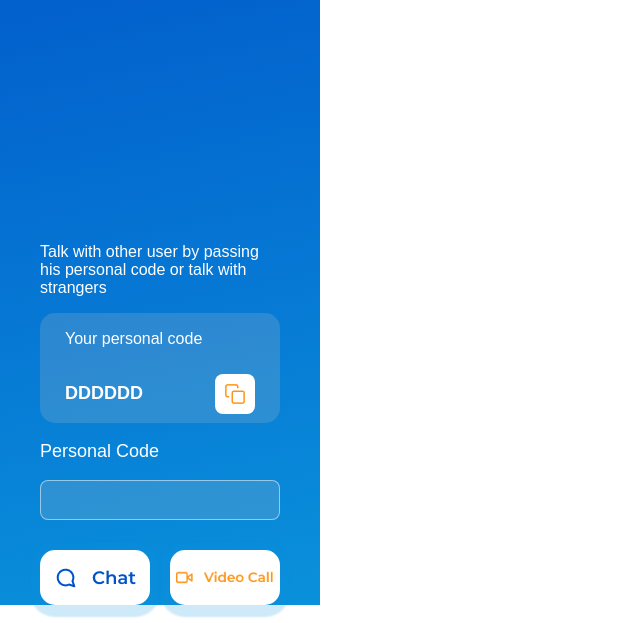
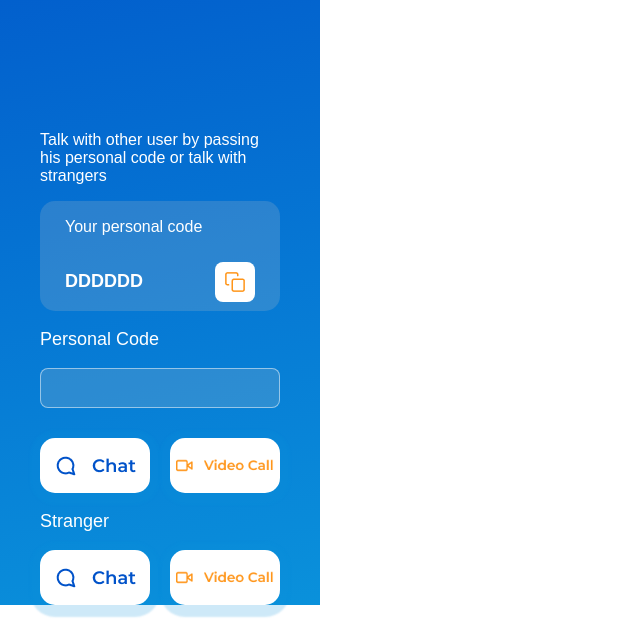
Before and after one commit to TrongNghia-17/meet-the-strangers, a website: page public/index.html in a window 1280 px wide. Shown: the part 195-818 px from the top of the page, without its empty margins (0-640 px from the left). Drawn offline with nearby package versions, Linux system fonts and the light colour scheme; no server answers.

Commit message:
video 21

```diff
--- a/public/index.html
+++ b/public/index.html
@@ -44,6 +44,17 @@
                         </button>
                     </div>
                 </div>
+                <div class="stranger_connecting_container">
+                    <p class="stranger_title_container">Stranger</p>
+                    <div class="stranger_buttons_container">
+                        <button class="connecting_button" id="stranger_chat_button">
+                            <img src="./utils/images/chatButton.png" class="connecting_buttons_image"></img>
+                        </button>
+                        <button class="connecting_button" id="stranger_video_button">
+                            <img src="./utils/images/videoButton.png" class="connecting_buttons_image"></img>
+                        </button>
+                    </div>
+                </div>
             </div>
         </div>
         <div class="call_container"></div>
```
